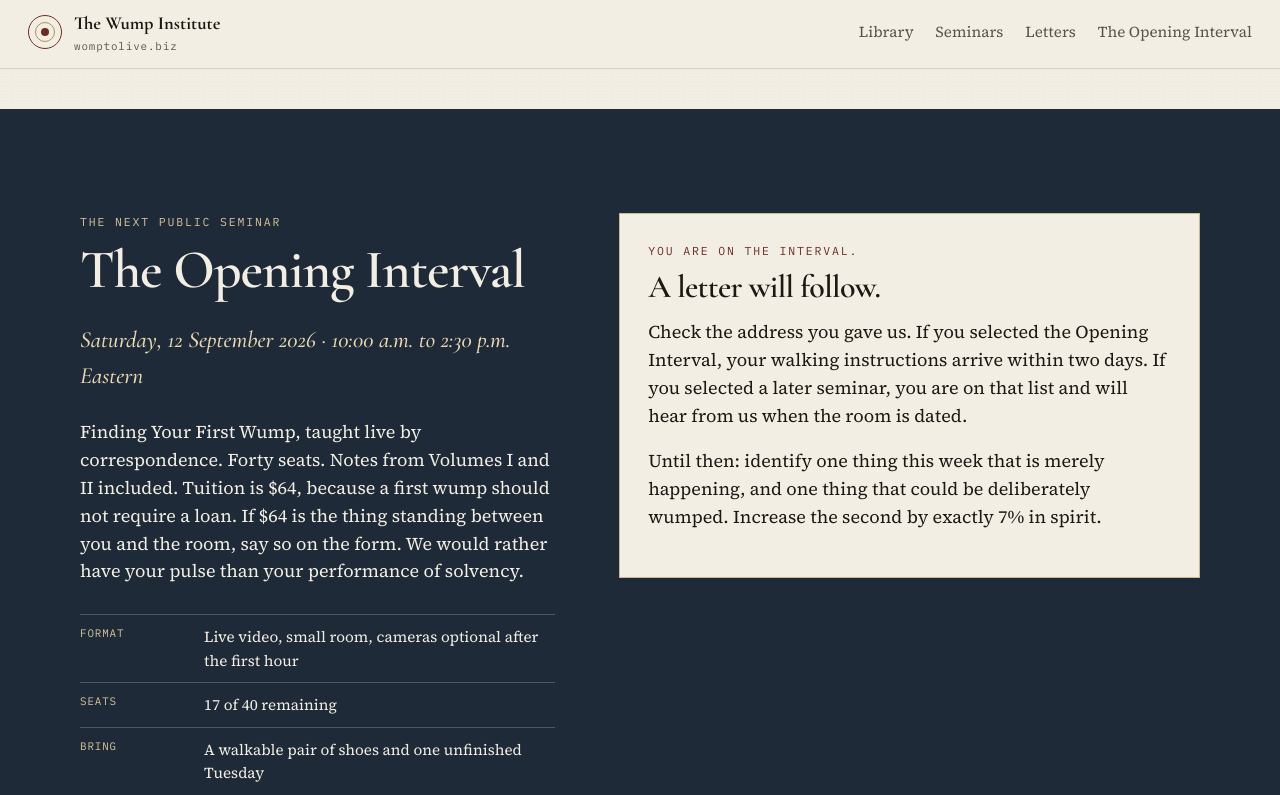
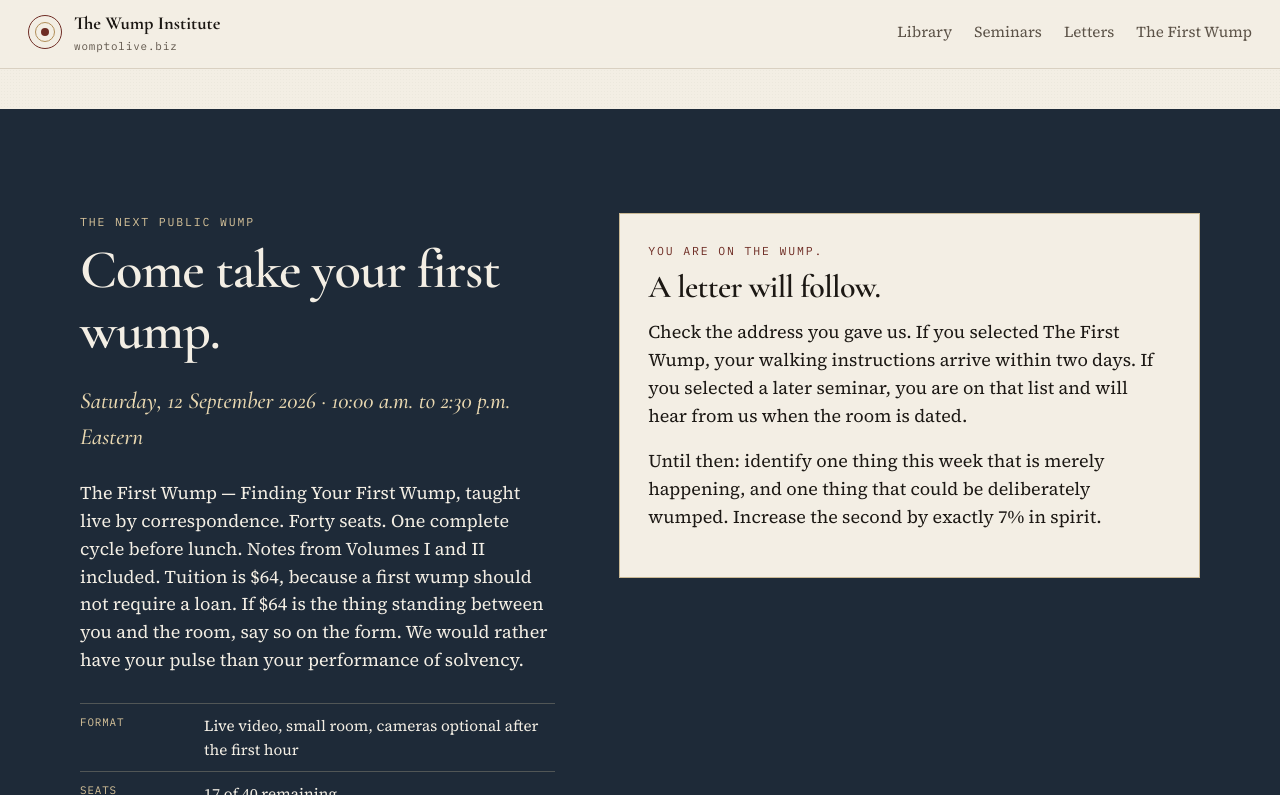
Before and after one commit to kevinmcalear/womptolive, a plain HTML site: page index.html in a window 1280 px wide. Both pictures are taken after typing "Sample", "name@example.com", "Sample", "Sample" into the empty fields and a click on the button "HOLD MY SEAT". Shown: the part 5688-6483 px from the top of the page. Drawn offline with nearby package versions, Linux system fonts and the light colour scheme.

Commit message:
Rename the public seminar The First Wump.
Swap the Opening Interval for an invitation people can actually say out loud.

Co-authored-by: Cursor <cursoragent@cursor.com>

```diff
--- a/index.html
+++ b/index.html
@@ -6,7 +6,7 @@
   <title>The Wump Institute — Wump To Live</title>
   <meta name="description" content="A field institute for inhabited time. E-books, seminars, and the practice of wumping — from your first wump to the advanced rebound. womptolive.biz">
   <meta property="og:title" content="The Wump Institute — Wump To Live">
-  <meta property="og:description" content="A life without wumping is merely time passing. Library, seminars, and the Opening Interval — 12 September 2026.">
+  <meta property="og:description" content="A life without wumping is merely time passing. Library, seminars, and The First Wump — 12 September 2026.">
   <meta property="og:type" content="website">
   <meta property="og:url" content="https://womptolive.biz/">
   <meta property="og:image" content="https://womptolive.biz/covers/web/og.jpg">
@@ -40,7 +40,7 @@
       <a href="#library">Library</a>
       <a href="#seminars">Seminars</a>
       <a href="#letters">Letters</a>
-      <a href="#interval">The Opening Interval</a>
+      <a href="#interval">The First Wump</a>
     </nav>
   </header>
 
@@ -54,7 +54,7 @@
         <p class="lede">A field institute, library, and seminar house for anyone who suspects that existence is measured not in years, but in wumps.</p>
         <p class="principle">First Principle: A life without wumping is merely time passing.</p>
         <div class="hero-actions">
-          <a class="btn solid" href="#interval">Reserve the next seminar</a>
+          <a class="btn solid" href="#interval">Take your first wump</a>
           <a class="btn ghost" href="#library">Enter the library</a>
         </div>
       </div>
@@ -144,7 +144,7 @@
             <span class="num">I</span>
             <div>
               <h3>Finding Your First Wump</h3>
-              <p>For the newly elastic. How to locate compression in an ordinary week, complete a small cycle without irony, and recover before you start collecting peaks. The Opening Interval is built on this course.</p>
+              <p>For the newly elastic. How to locate compression in an ordinary week, complete a small cycle without irony, and recover before you start collecting peaks. The First Wump is built on this course.</p>
               <p class="meta">Half day · beginners welcome · no prior wumping required</p>
             </div>
           </li>
@@ -272,10 +272,10 @@
     <section class="interval" id="interval">
       <div class="wrap split signup">
         <div class="next">
-          <p class="kicker light">The next public seminar</p>
-          <h2>The Opening Interval</h2>
+          <p class="kicker light">The next public wump</p>
+          <h2>Come take your first wump.</h2>
           <p class="when">Saturday, 12 September 2026 · 10:00 a.m. to 2:30 p.m. Eastern</p>
-          <p>Finding Your First Wump, taught live by correspondence. Forty seats. Notes from Volumes I and II included. Tuition is $64, because a first wump should not require a loan. If $64 is the thing standing between you and the room, say so on the form. We would rather have your pulse than your performance of solvency.</p>
+          <p>The First Wump — Finding Your First Wump, taught live by correspondence. Forty seats. One complete cycle before lunch. Notes from Volumes I and II included. Tuition is $64, because a first wump should not require a loan. If $64 is the thing standing between you and the room, say so on the form. We would rather have your pulse than your performance of solvency.</p>
           <dl>
             <div><dt>Format</dt><dd>Live video, small room, cameras optional after the first hour</dd></div>
             <div><dt>Seats</dt><dd><span id="seats">18</span> of 40 remaining</dd></div>
@@ -290,7 +290,7 @@
             <label>Company <input name="company" tabindex="-1" autocomplete="off"></label>
           </p>
           <h3>Reserve a seat</h3>
-          <p class="form-lede">You will receive a letter with the interval, the reading, and the walking instructions. No payment is taken on this page.</p>
+          <p class="form-lede">You will receive a letter with the wump, the reading, and the walking instructions. No payment is taken on this page.</p>
 
           <label>
             Full name
@@ -307,7 +307,7 @@
           <label>
             Seminar
             <select name="seminar" required>
-              <option value="The Opening Interval — Finding Your First Wump (12 Sept 2026)" selected>The Opening Interval — 12 Sept 2026</option>
+              <option value="The First Wump — Finding Your First Wump (12 Sept 2026)" selected>The First Wump — 12 Sept 2026</option>
               <option value="Avoiding Conflict Through Properly Timed Wumps">Avoiding Conflict Through Properly Timed Wumps</option>
               <option value="Wumping with Rhythm">Wumping with Rhythm</option>
               <option value="The Micro-Wump Method">The Micro-Wump Method</option>
@@ -324,9 +324,9 @@
         </form>
 
         <div class="thanks" id="thanks" hidden>
-          <p class="kicker ink">You are on the interval.</p>
+          <p class="kicker ink">You are on the wump.</p>
           <h3>A letter will follow.</h3>
-          <p>Check the address you gave us. If you selected the Opening Interval, your walking instructions arrive within two days. If you selected a later seminar, you are on that list and will hear from us when the room is dated.</p>
+          <p>Check the address you gave us. If you selected The First Wump, your walking instructions arrive within two days. If you selected a later seminar, you are on that list and will hear from us when the room is dated.</p>
           <p>Until then: identify one thing this week that is merely happening, and one thing that could be deliberately wumped. Increase the second by exactly 7% in spirit.</p>
         </div>
         </div>
```
Also changed, not shown: 5 other files.
